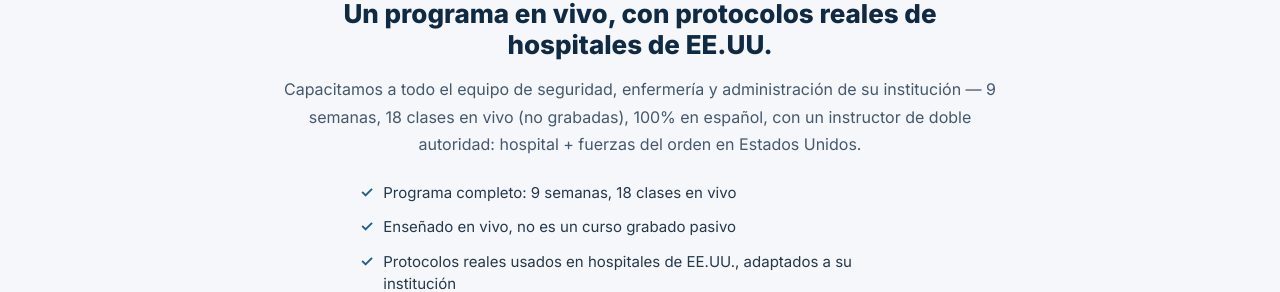
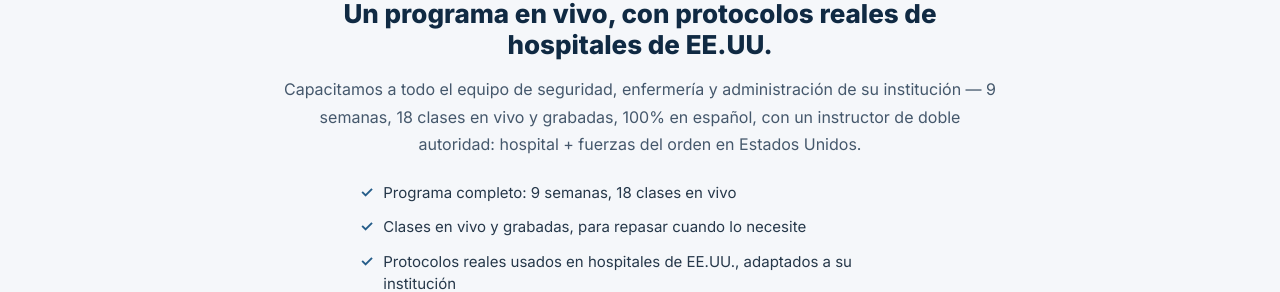
Before and after one commit to yumerys524/safety-hospitalaria, a plain HTML site: page agenda.html in a window 1280 px wide. Shown: the part 587-879 px from the top of the page. Drawn offline with Linux system fonts and the light colour scheme; a script that the page names is missing.

Commit message:
Aclarar que las clases en vivo también quedan grabadas (ES/EN)
El programa es en vivo, no pre-grabado desde el inicio, pero cada clase se graba para repaso — el texto anterior sonaba a que no había grabación disponible en absoluto.

```diff
--- a/agenda.html
+++ b/agenda.html
@@ -94,10 +94,10 @@
   <div class="wrap">
     <div class="sell-block">
       <h2>Un programa en vivo, con protocolos reales de hospitales de EE.UU.</h2>
-      <p>Capacitamos a todo el equipo de seguridad, enfermería y administración de su institución — 9 semanas, 18 clases en vivo (no grabadas), 100% en español, con un instructor de doble autoridad: hospital + fuerzas del orden en Estados Unidos.</p>
+      <p>Capacitamos a todo el equipo de seguridad, enfermería y administración de su institución — 9 semanas, 18 clases en vivo y grabadas, 100% en español, con un instructor de doble autoridad: hospital + fuerzas del orden en Estados Unidos.</p>
       <ul class="sell-points">
         <li>Programa completo: 9 semanas, 18 clases en vivo</li>
-        <li>Enseñado en vivo, no es un curso grabado pasivo</li>
+        <li>Clases en vivo y grabadas, para repasar cuando lo necesite</li>
         <li>Protocolos reales usados en hospitales de EE.UU., adaptados a su institución</li>
         <li>Comunidad privada y certificado al finalizar</li>
         <li>Paquetes institucionales según el tamaño de su equipo</li>
```
Also changed, not shown: index.html (+2 -2 lines).
